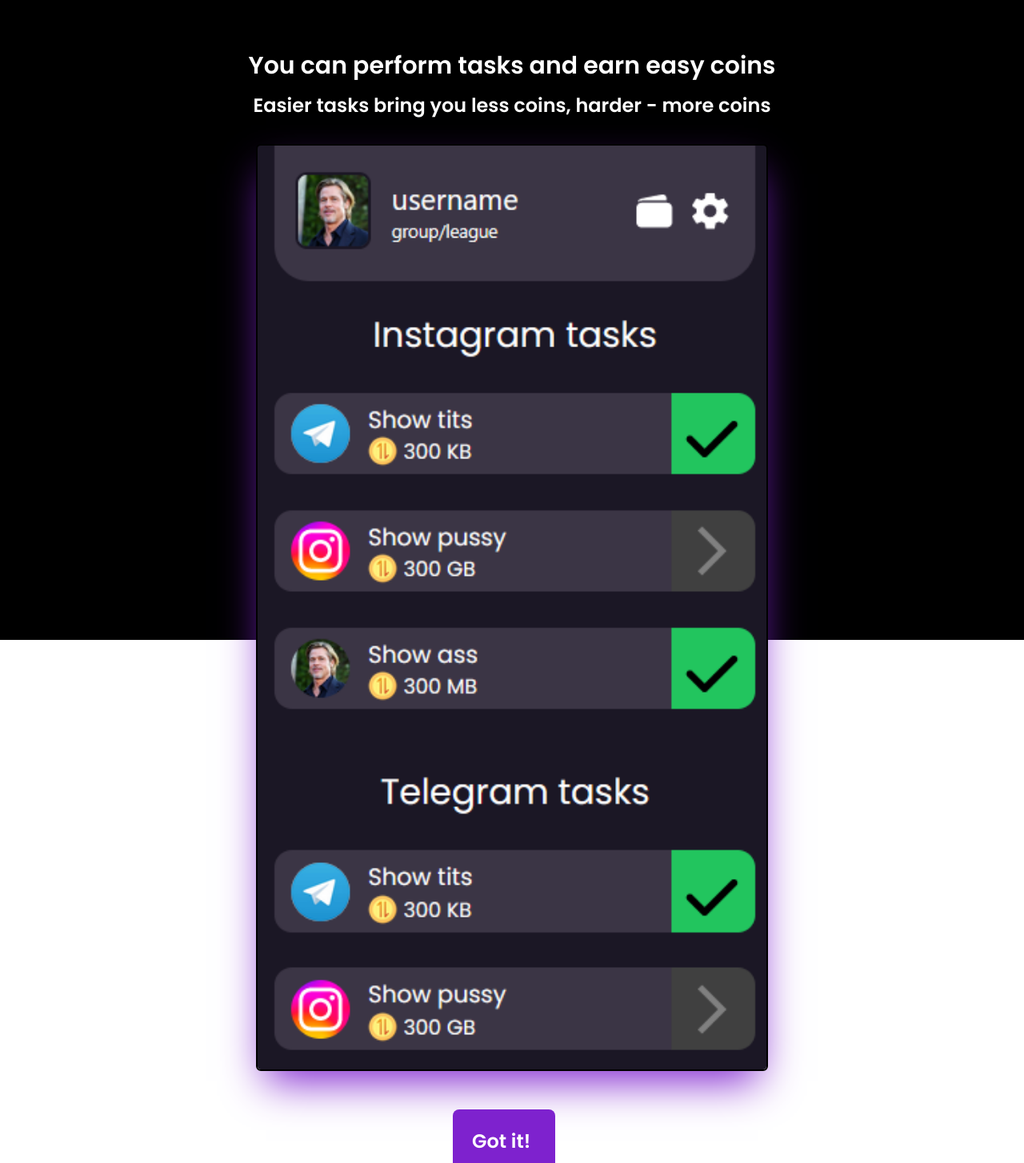
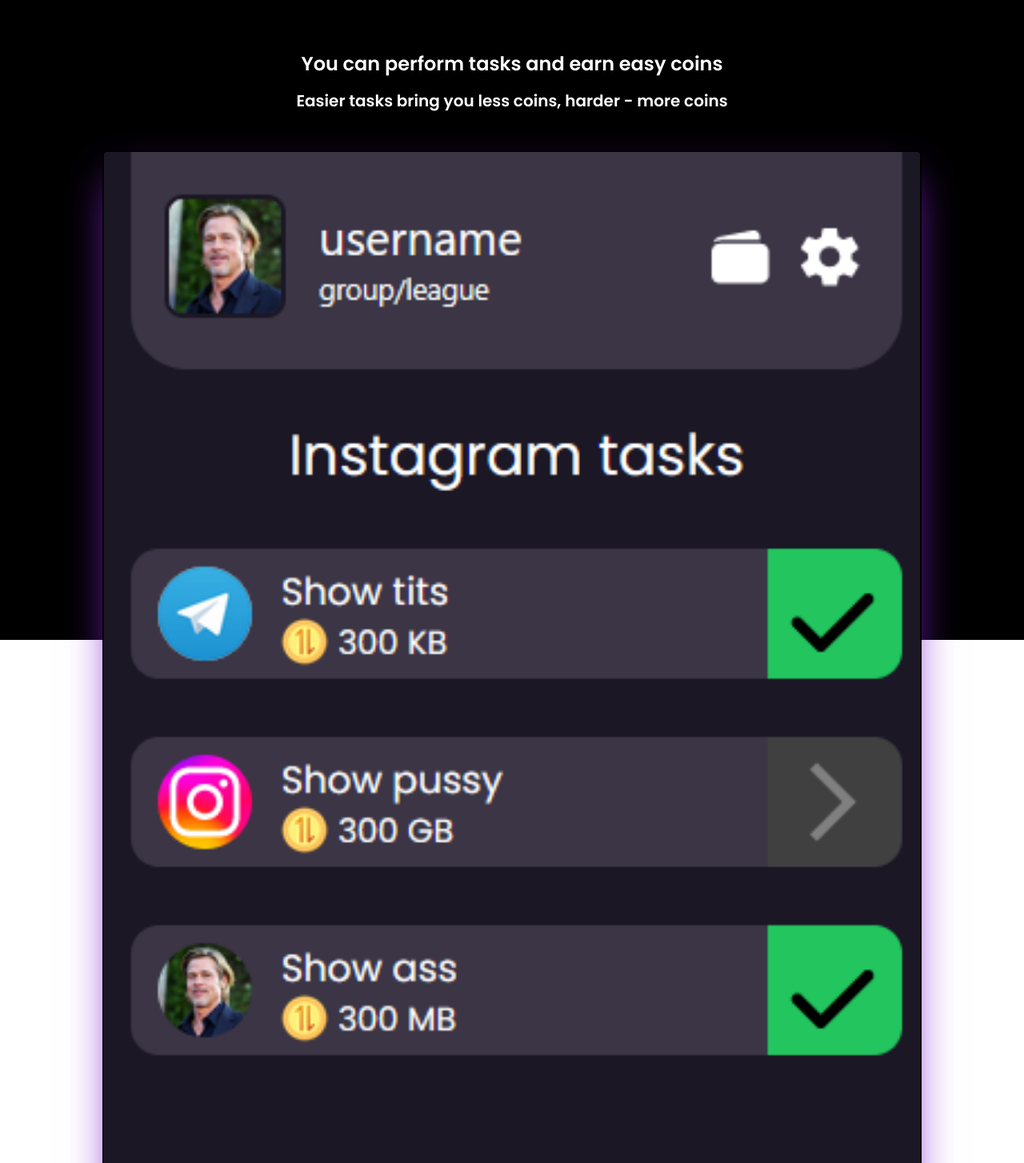
Before and after one commit to leonjretr/TraffiX, a React (Vite) app: page /guide2 in a window 1280 px wide. Shown: the top 1454 px of the page at 80% size. Built offline with nearby package versions, Linux system fonts and the light colour scheme.

Commit message:
Fixed all pages background, fixed welcoming pages(all 3) and enhanced improved animations

```diff
--- a/src/components/pages/FriendsPage.tsx
+++ b/src/components/pages/FriendsPage.tsx
@@ -9,7 +9,7 @@
     return (
         <PageBodyWrapper>
             <motion.div
-                className={"TopPage bg-main h-screen select-none pb-24"}
+                className={"TopPage bg-main min-h-screen select-none pb-24"}
                 initial={{opacity: 0}}
                 animate={{opacity: 2}}
                 exit={{opacity:0}}
--- a/src/components/pages/MainPage.tsx
+++ b/src/components/pages/MainPage.tsx
@@ -10,7 +10,7 @@
     return (
         <PageBodyWrapper>
             <motion.div
-                className={"MainPage"}
+                className={"MainPage bg-main min-h-screen select-none pb-24"}
                 initial={{opacity: 0}}
                 animate={{opacity: 3}}
                 exit={{opacity: 0}}
--- a/src/components/pages/ShopPage.tsx
+++ b/src/components/pages/ShopPage.tsx
@@ -4,7 +4,7 @@
 const ShopPage = () => {
     return (
         <motion.div
-            className={"TopPage bg-main h-screen"}
+            className={"TopPage bg-main min-h-screen select-none pb-24"}
             initial={{opacity: 0}}
             animate={{opacity: 3}}
             exit={{opacity: 0}}
--- a/src/components/pages/TasksPage.tsx
+++ b/src/components/pages/TasksPage.tsx
@@ -5,7 +5,7 @@
 const TasksPage = () => {
     return (
         <motion.div
-            className={"TasksPage bg-main h-screen pb-24"}
+            className={"TasksPage bg-main min-h-screen select-none pb-24"}
             initial={{opacity: 0}}
             animate={{opacity: 3}}
             exit={{opacity: 0}}
--- a/src/components/pages/TopPage.tsx
+++ b/src/components/pages/TopPage.tsx
@@ -4,7 +4,7 @@
 const TopPage = () => {
     return (
         <motion.div
-            className={"TopPage bg-main h-screen"}
+            className={"TopPage bg-main min-h-screen select-none pb-24"}
             initial={{opacity: 0}}
             animate={{opacity: 3}}
             exit={{opacity: 0}}
--- a/src/components/pages/WelcomingPage1.tsx
+++ b/src/components/pages/WelcomingPage1.tsx
@@ -5,25 +5,25 @@
     const app1 = new URL("/imgs/ourApp2.png", import.meta.url).href;
     return (
         <motion.div
-            className={"WelcomingPage1 bg-black h-screen"}
+            className={"WelcomingPage1 bg-black min-h-screen"}
             initial={{opacity: 0}}
             animate={{opacity: 3}}
             exit={{opacity:0}}
             transition={{duration:0.2}}>
             <div className={"font-poppinsFont font-semibold text-center pt-16 select-none px-10"}>
-                <h1 className={"text-white text-2xl mob3:text-3xl"}>Welcome to our app!</h1>
-                <h1 className={"text-white text-xl mob3:text-2xl mt-3"}>Everything is easy:</h1>
-                <h1 className={"text-white text-xl mob3:text-2xl font-bold"}>Tap the button - earn a coin</h1>
-                <h1 className={"text-gray-400 text-xs mt-5"}>Additional things like boosts will be added
+                <h1 className={"text-white text-2xl mob3:text-3xl sm:text-4xl"}>Welcome to our app!</h1>
+                <h1 className={"text-white text-xl mob3:text-2xl sm:text-3xl mt-4"}>Everything is easy:</h1>
+                <h1 className={"text-white text-lg mob3:text-2xl sm:text-3xl font-bold"}>Tap the button - earn a coin</h1>
+                <h1 className={"text-gray-400 text-xs mob3:text-base sm:text-xl mt-5"}>Additional things like boosts will be added
                     soon...</h1>
             </div>
             <div className={"flex justify-center mt-8"}>
                 <img src={app1} alt={"Screen1"}
-                     className={"w-2/5 h-2/5 mob1:w-2/4 mob1:h-2/4 mob2:w-4/6 mob2:h-4/6  rounded-md border-2 border-black shadow-2xl shadow-purple-700"}/>
+                     className={"w-2/5 h-2/5 mob1:w-4/6 mob1:h-4/6 mob2:w-3/4 mob2:h-3/4 mob3:w-4/5 mob3:h-4/5 rounded-md border-2 border-black shadow-2xl shadow-purple-700"}/>
             </div>
             <div className={"flex justify-end"}>
                 <Link to={"/guide2"}
-                      className={"w-24 h-12 mob3:w-32 mob3:h-20 mob3:text-2xl mr-5 mt-7 mob3:mt-12 mob3:pt-6 mob3:px-6 px-5 py-2.5 rounded-lg text-white font-semibold place-items-center text-lg font-poppinsFont bg-purple-700 focus:bg-purple-900 focus:ring-4 focus:ring-purple-300 mb-2 dark:bg-purple-600 dark:hover:bg-purple-700 dark:focus:ring-purple-900"}>
+                      className={"w-24 h-12 mob3:w-32 mob3:h-20 mob3:text-2xl mr-5 mt-12 mob3:mt-15 mob3:pt-6 mob3:px-6 px-5 py-2.5 rounded-lg text-white font-semibold place-items-center text-lg font-poppinsFont bg-purple-700 focus:bg-purple-900 focus:ring-4 focus:ring-purple-300 mb-2 dark:bg-purple-600 dark:hover:bg-purple-700 dark:focus:ring-purple-900"}>
                     Got it!
                 </Link>
                 <Outlet/>
--- a/src/components/pages/WelcomingPage2.tsx
+++ b/src/components/pages/WelcomingPage2.tsx
@@ -11,16 +11,16 @@
             exit={{opacity:0}}
             transition={{duration:0.2}}>
             <div className={"font-poppinsFont font-semibold text-center pt-16 select-none px-10"}>
-                <h1 className={"text-white text-2xl mob3:text-3xl"}>You can perform tasks and earn easy coins</h1>
-                <h1 className={"text-white text-xl mob3:text-2xl mt-4"}>Easier tasks bring you less coins, harder - more coins</h1>
+                <h1 className={"text-white text-xl mob3:text-2xl"}>You can perform tasks and earn easy coins</h1>
+                <h1 className={"text-white text-lg mob3:text-xl mt-4"}>Easier tasks bring you less coins, harder - more coins</h1>
             </div>
-            <div className={"flex justify-center mt-8"}>
+            <div className={"flex justify-center mt-12"}>
                 <img src={app2} alt={"Screen2"}
-                     className={"w-4/6 h-4/6 mob2:w-2/4 mob2:h-2/4 mix-blend-lighten rounded-md border-2 border-black shadow-2xl shadow-purple-700"}/>
+                     className={"w-2/5 h-2/5 mob1:w-4/6 mob1:h-4/6 mob2:w-3/4 mob2:h-3/4 mob3:w-4/5 mob3:h-4/5 rounded-md border-2 border-black shadow-2xl shadow-purple-700"}/>
             </div>
-            <div className={"flex justify-center"}>
+            <div className={"flex justify-end"}>
                 <Link to={"/guide3"}
-                    className={"w-24 h-12 mob3:w-32 mob3:h-20 mob3:text-2xl mr-5 mt-7 mob3:mt-12 mob3:pt-6 mob3:px-6 px-5 py-2.5 rounded-lg text-white font-semibold place-items-center text-lg font-poppinsFont bg-purple-700 focus:bg-purple-900 focus:ring-4 focus:ring-purple-300 mb-2 dark:bg-purple-600 dark:hover:bg-purple-700 dark:focus:ring-purple-900"}>
+                    className={"w-24 h-12 mob3:w-32 mob3:h-20 mob3:text-2xl mr-5 mt-12 mob3:mt-16 mob3:pt-6 mob3:px-6 px-5 py-2.5 rounded-lg text-white font-semibold place-items-center text-lg font-poppinsFont bg-purple-700 focus:bg-purple-900 focus:ring-4 focus:ring-purple-300 mb-2 dark:bg-purple-600 dark:hover:bg-purple-700 dark:focus:ring-purple-900"}>
                     Got it!
                 </Link>
                 <Outlet/>
--- a/src/components/pages/WelcomingPage3.tsx
+++ b/src/components/pages/WelcomingPage3.tsx
@@ -11,16 +11,16 @@
             exit={{opacity:0}}
             transition={{duration:0.2}}>
             <div className={"font-poppinsFont font-semibold text-center pt-16 select-none px-7"}>
-                <h1 className={"text-white text-2xl mob3:text-3xl"}>Also, you can earn from inviting your friends!</h1>
+                <h1 className={"text-white text-xl mob3:text-3xl"}>Also, you can earn from inviting your friends!</h1>
                 <h1 className={"text-gray-400 text-sm mob3:text-lg mt-5"}>Each friend can bring you up to 2000TR</h1>
             </div>
-            <div className={"flex justify-center mt-8"}>
+            <div className={"flex justify-center mt-12"}>
                 <img src={app3} alt={"Screen3"}
-                     className={"w-4/6 h-4/6 mob2:w-2/4 mob2:h-2/4 mix-blend-lighten rounded-md border-2 border-black shadow-2xl shadow-purple-700"}/>
+                     className={"w-2/5 h-2/5 mob1:w-4/6 mob1:h-4/6 mob2:w-3/4 mob2:h-3/4 mob3:w-4/5 mob3:h-4/5 rounded-md border-2 border-black shadow-2xl shadow-purple-700"}/>
             </div>
             <div className={"flex justify-end"}>
                 <Link to={"/main"}
-                    className={"w-36 h-12 text-base mob3:w-32 mob3:h-20 mob2:text-xl mr-5 mt-7 mob1:mt-12 text-center rounded-lg text-white font-semibold place-items-center font-poppinsFont bg-purple-700 focus:bg-purple-900 focus:ring-4 focus:ring-purple-300 px-5 py-2.5 mb-2 dark:bg-purple-600 dark:hover:bg-purple-700 dark:focus:ring-purple-900"}>
+                    className={"w-30 h-12 text-base mob3:w-32 mob3:h-20 mob2:text-xl mr-5 mt-12 mob3:mt-15 text-center rounded-lg text-white font-semibold place-items-center font-poppinsFont bg-purple-700 focus:bg-purple-900 focus:ring-4 focus:ring-purple-300 px-5 py-2.5 mb-2 dark:bg-purple-600 dark:hover:bg-purple-700 dark:focus:ring-purple-900"}>
                     Let's dive!
                 </Link>
                 <Outlet/>
```
